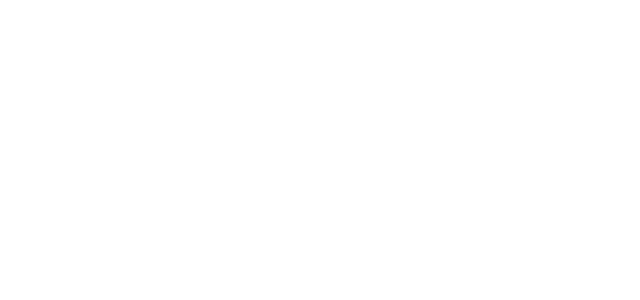
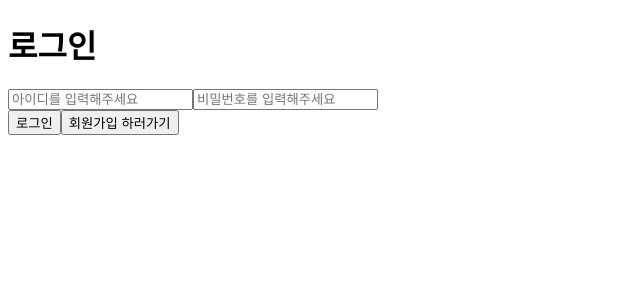
Before and after one commit to Mindfulness-en-toute-Tranquillite/w7_Prac_, a React (Create React App) app in the folder project_prac_1/: page /login in a window 1280 px wide. Before the commit this address had no page. Shown: the top 300 px of the page, without its empty margins (0-640 px from the left). Built offline with nearby package versions, Linux system fonts and the light colour scheme.

Commit message:
로그인, 회원가입페이지 추가.

```diff
--- a/project_prac_1/src/pages/CardList.jsx
+++ b/project_prac_1/src/pages/CardList.jsx
@@ -68,7 +68,7 @@
     cursor: pointer;
 `
 const StBackGroundImg = styled.div`
-    background-image: url('https://s3.us-west-2.amazonaws.com/secure.notion-static.com/1a08c564-2757-4fe9-84f0-f78d551581bd/cardlist.png?X-Amz-Algorithm=AWS4-HMAC-SHA256&X-Amz-Content-Sha256=UNSIGNED-PAYLOAD&X-Amz-Credential=AKIAT73L2G45EIPT3X45%2F20230320%2Fus-west-2%2Fs3%2Faws4_request&X-Amz-Date=20230320T104844Z&X-Amz-Expires=86400&X-Amz-Signature=c7fa241efe4eff438a3ef3750fc68cc27ec43505a2dfbe45691c65dfebc47005&X-Amz-SignedHeaders=host&response-content-disposition=filename%3D%22cardlist.png%22&x-id=GetObject');
+    background-image: url('https://www.notion.so/image/https%3A%2F%2Fs3-us-west-2.amazonaws.com%2Fsecure.notion-static.com%2F1a08c564-2757-4fe9-84f0-f78d551581bd%2Fcardlist.png?id=bc056553-170e-4f5e-bc2b-9bcf92027bed&table=block&spaceId=cc4da40c-bf96-414a-a09f-a7f478e1d2c5&width=2000&userId=3f23687d-17d1-4fb1-a726-fbd8eb60ed0a&cache=v2');
     background-size: cover;
     background-position: center;
     width: 100vw;
--- a/project_prac_1/src/pages/Edit.jsx
+++ b/project_prac_1/src/pages/Edit.jsx
@@ -115,7 +115,7 @@
     margin-top: 30px;
 `
 const StBackGroundImg = styled.div`
-    background-image: url('https://s3.us-west-2.amazonaws.com/secure.notion-static.com/a0c212ed-307b-4240-9215-ff8740e341fb/submit.png?X-Amz-Algorithm=AWS4-HMAC-SHA256&X-Amz-Content-Sha256=UNSIGNED-PAYLOAD&X-Amz-Credential=AKIAT73L2G45EIPT3X45%2F20230320%2Fus-west-2%2Fs3%2Faws4_request&X-Amz-Date=20230320T104541Z&X-Amz-Expires=86400&X-Amz-Signature=660d80a140bb18eb0b2e3926e8373f398e2aeddb515d85b88829f0d214b3ced1&X-Amz-SignedHeaders=host&response-content-disposition=filename%3D%22submit.png%22&x-id=GetObject');
+    background-image: url('https://www.notion.so/image/https%3A%2F%2Fs3-us-west-2.amazonaws.com%2Fsecure.notion-static.com%2Fa0c212ed-307b-4240-9215-ff8740e341fb%2Fsubmit.png?id=7663bed5-1a41-4e64-91e2-cba35e3dc074&table=block&spaceId=cc4da40c-bf96-414a-a09f-a7f478e1d2c5&width=2000&userId=3f23687d-17d1-4fb1-a726-fbd8eb60ed0a&cache=v2');
     background-size: cover;
     background-position: center;
     width: 100vw;
--- a/project_prac_1/src/pages/Home.jsx
+++ b/project_prac_1/src/pages/Home.jsx
@@ -18,7 +18,7 @@
             <StButtonWrapper>
                 <button
                 onClick={() => {
-                    navigate("/games");
+                    navigate("/login");
                 }}
                 >입장하기
                 </button>
@@ -59,7 +59,7 @@
     margin: 50pt;
 `
 const StBackGroundImg = styled.div`
-    background-image: url('https://s3.us-west-2.amazonaws.com/secure.notion-static.com/dfbff884-5d27-4cdd-8f94-5fe422c7bb98/logout.png?X-Amz-Algorithm=AWS4-HMAC-SHA256&X-Amz-Content-Sha256=UNSIGNED-PAYLOAD&X-Amz-Credential=AKIAT73L2G45EIPT3X45%2F20230320%2Fus-west-2%2Fs3%2Faws4_request&X-Amz-Date=20230320T104211Z&X-Amz-Expires=86400&X-Amz-Signature=9cb042ebe976e7c06005b6b994e4b26e8c3a3b80af84db704bb679a272a31b98&X-Amz-SignedHeaders=host&response-content-disposition=filename%3D%22logout.png%22&x-id=GetObject');
+    background-image: url('https://www.notion.so/image/https%3A%2F%2Fs3-us-west-2.amazonaws.com%2Fsecure.notion-static.com%2Fdfbff884-5d27-4cdd-8f94-5fe422c7bb98%2Flogout.png?id=5ee3393f-d4ef-4772-9b8c-b05e32667acb&table=block&spaceId=cc4da40c-bf96-414a-a09f-a7f478e1d2c5&width=2000&userId=3f23687d-17d1-4fb1-a726-fbd8eb60ed0a&cache=v2');
     background-size: cover;
     background-position: center;
     width: 100vw;
--- /dev/null
+++ b/project_prac_1/src/pages/Login.jsx
@@ -0,0 +1,51 @@
+import React, { useState } from 'react'
+import { useNavigate } from 'react-router-dom';
+
+function Login() {
+    const navigate = useNavigate();
+    const [user, setUser] = useState({
+        id: "",
+        password: "",
+    });
+
+    const changeInputHandler = (e) => {
+        const {value, name} = e.target;
+        // console.log(name);
+        setUser((old)=>{
+            return {...old, [name]: value}
+        })
+    };
+
+    const submitButtonHandler = (e) => {
+        e.preventDefault();
+        //  서버에 보내기 (POST 요청 나중에 작업)
+        console.log(user);
+    };
+
+    console.log(user);
+
+    return (
+        <form onSubmit={submitButtonHandler}>
+        <h1>로그인</h1>
+        <div>
+            <div>
+                <input type="text" value={user.id} placeholder="아이디를 입력해주세요"
+                name='id'
+                onChange={changeInputHandler}/>
+
+                <input type="password"value={user.password} placeholder="비밀번호를 입력해주세요"
+                name='password'
+                onChange={changeInputHandler}/>
+            </div>
+        </div>
+        <div>
+            <button>로그인</button>
+            <button type="button"
+            onClick={() => navigate("/signup")}>
+                회원가입 하러가기</button>
+        </div>
+        </form>
+    )
+}
+
+export default Login
--- /dev/null
+++ b/project_prac_1/src/pages/Register.jsx
@@ -0,0 +1,50 @@
+import React, { useState } from 'react'
+import { useNavigate } from 'react-router-dom';
+
+function Register() {
+    const navigate = useNavigate();
+    const [user, setUser] = useState({
+        id: "",
+        password: "",
+    });
+
+    const changeInputHandler = (e) => {
+        const {value, name} = e.target;
+        // console.log(name);
+        setUser((old)=>{
+            return {...old, [name]: value}
+        })
+    };
+
+    const submitButtonHandler = (e) => {
+        e.preventDefault();
+
+        console.log(user);
+    };
+
+    console.log(user);
+
+    return (
+        <form onSubmit={submitButtonHandler}>
+        <h1>회원가입</h1>
+        <div>
+            <div>
+                <input type="text" value={user.id} placeholder="아이디를 입력해주세요"
+                name='id'
+                onChange={changeInputHandler}/>
+
+                <input type="password"value={user.password} placeholder="비밀번호를 입력해주세요"
+                name='password'
+                onChange={changeInputHandler}/>
+            </div>
+        </div>
+        <div>
+            <button >회원가입</button>
+            <button type="button"
+            onClick={() => navigate("/login")}>이전으로</button>
+        </div>
+        </form>
+    )
+}
+
+export default Register
--- a/project_prac_1/src/shared/Router.jsx
+++ b/project_prac_1/src/shared/Router.jsx
@@ -3,6 +3,8 @@
 import CardList from '../pages/CardList'
 import Edit from '../pages/Edit'
 import Home from '../pages/Home'
+import Login from '../pages/Login'
+import Register from '../pages/Register'
 
 const Router = () => {
     return (
@@ -11,6 +13,8 @@
             <Route path='/' element={<Home/>}/>
             <Route path='/games' element={<CardList/>}/>
             <Route path='/game/submit' element={<Edit/>}/>
+            <Route path='/login' element={<Login/>}/>
+            <Route path='/signup' element={<Register/>}/>
         </Routes>
         </BrowserRouter>
 
```
